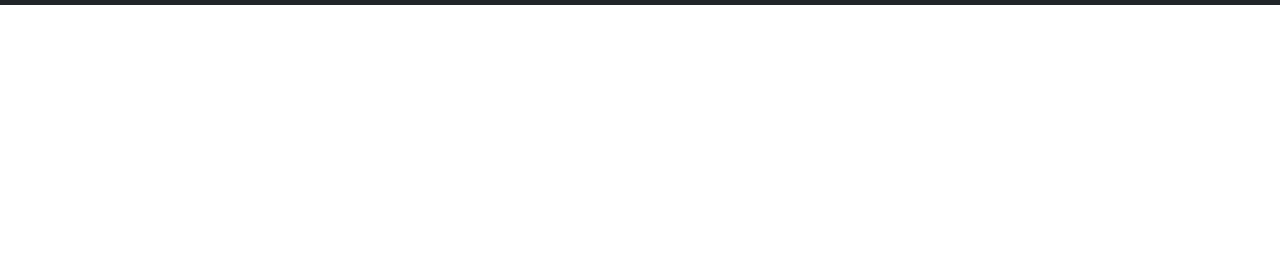
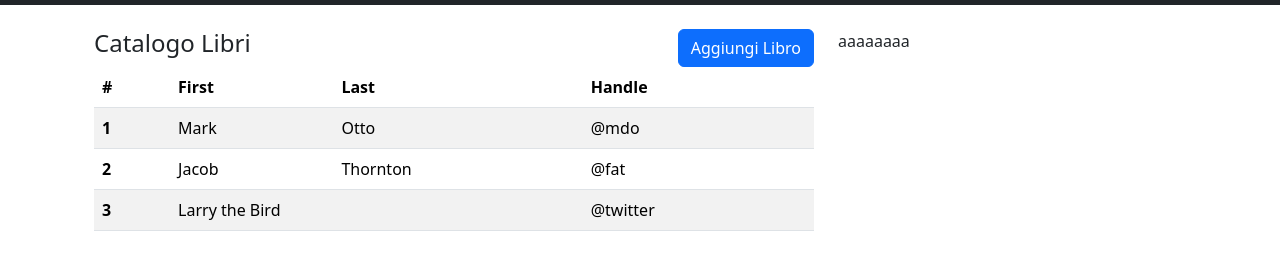
Before and after one commit to andreamaluta/html-css-bootstrap-dashboard, a plain HTML site: page index.html in a window 1280 px wide. Shown: the part 71-340 px from the top of the page. Drawn offline with nearby package versions, Linux system fonts and the light colour scheme.

Commit message:
[UPD] added the table in the main

```diff
--- a/index.html
+++ b/index.html
@@ -42,7 +42,48 @@
           </nav>
     </header>
 
-
+    <main>
+        <div class="container p-4">
+            <div class="row">
+                <div class="col-8">
+                    <div class="d-flex justify-content-between">
+                        <h4>Catalogo Libri</h4>
+                        <button type="button" class="btn btn-primary">Aggiungi Libro</button>
+                    </div>
+                    <table class="table table-striped">
+                        <thead>
+                          <tr>
+                            <th scope="col">#</th>
+                            <th scope="col">First</th>
+                            <th scope="col">Last</th>
+                            <th scope="col">Handle</th>
+                          </tr>
+                        </thead>
+                        <tbody>
+                          <tr>
+                            <th scope="row">1</th>
+                            <td>Mark</td>
+                            <td>Otto</td>
+                            <td>@mdo</td>
+                          </tr>
+                          <tr>
+                            <th scope="row">2</th>
+                            <td>Jacob</td>
+                            <td>Thornton</td>
+                            <td>@fat</td>
+                          </tr>
+                          <tr>
+                            <th scope="row">3</th>
+                            <td colspan="2">Larry the Bird</td>
+                            <td>@twitter</td>
+                          </tr>
+                        </tbody>
+                      </table>
+                </div>
+                <div class="col-4">aaaaaaaa</div>
+            </div>
+        </div>
+    </main>
 
     <script src="https://cdn.jsdelivr.net/npm/bootstrap@5.3.3/dist/js/bootstrap.bundle.min.js" integrity="sha384-YvpcrYf0tY3lHB60NNkmXc5s9fDVZLESaAA55NDzOxhy9GkcIdslK1eN7N6jIeHz" crossorigin="anonymous"></script>
 </body>
```
